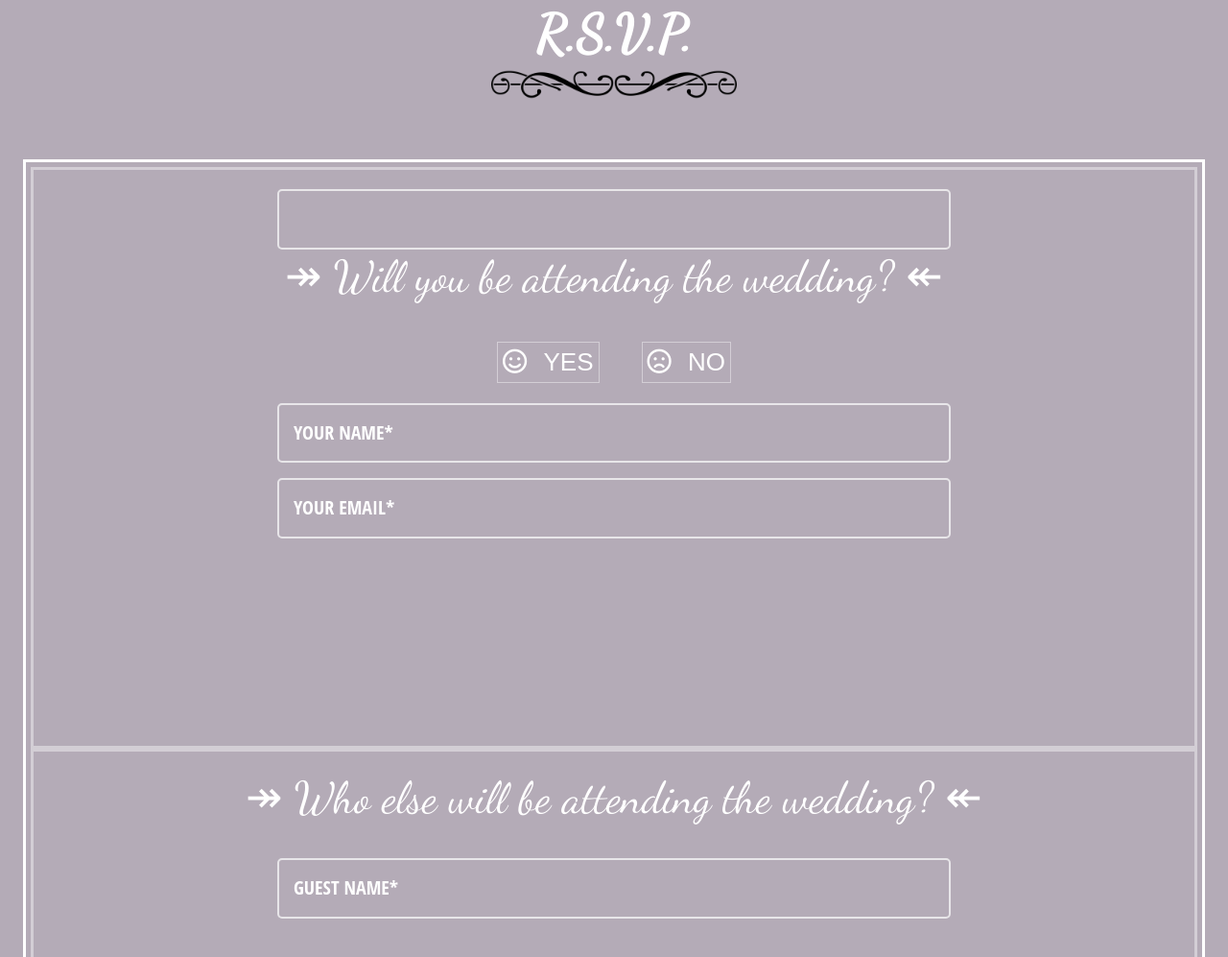
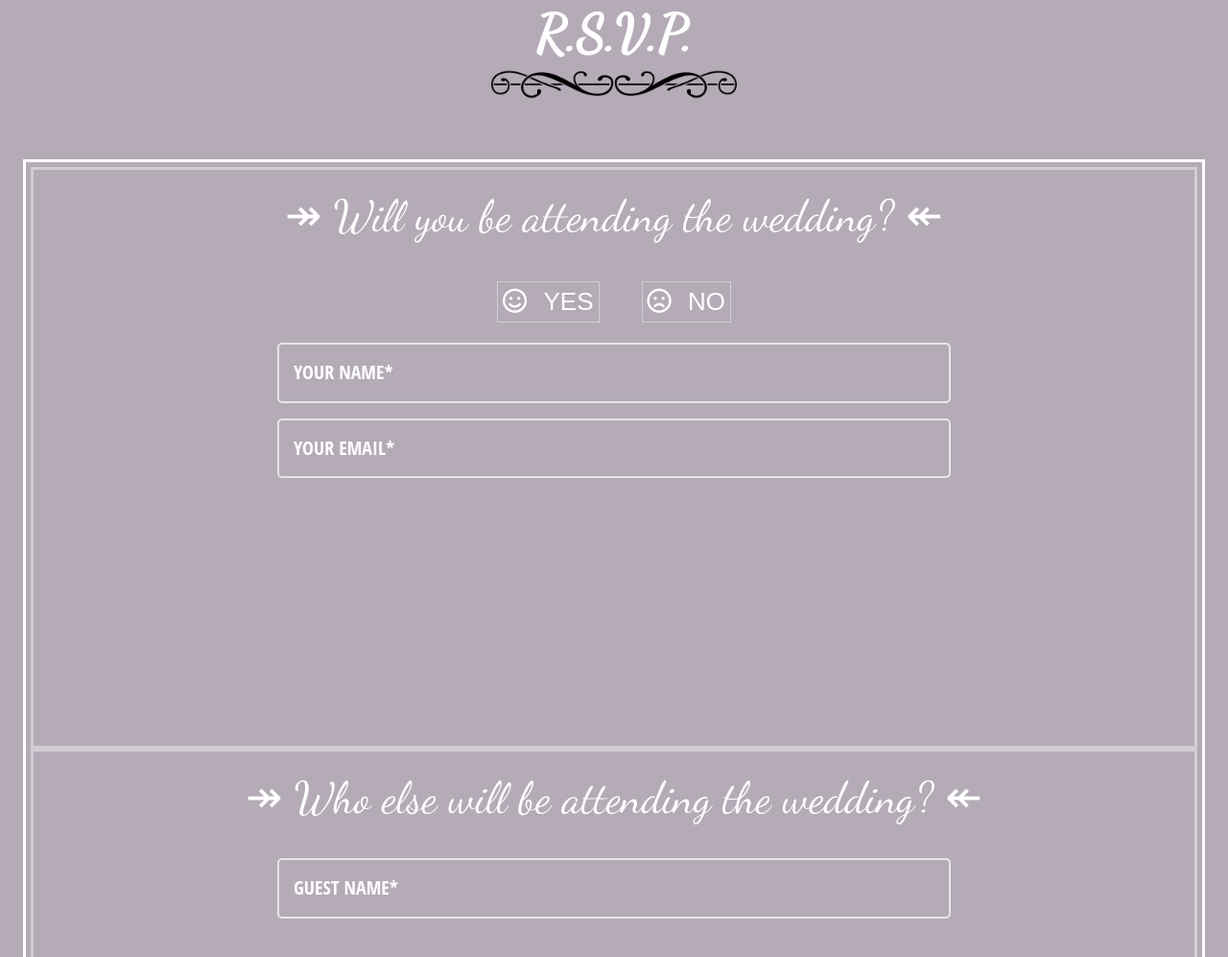
Before and after one commit to daniel70125/Wedding, a plain HTML site: page index.html in a window 1280 px wide. Shown: the part 4992-5989 px from the top of the page at 96% size. Drawn offline with nearby package versions, Linux system fonts and the light colour scheme.

```diff
--- a/index.css
+++ b/index.css
@@ -409,9 +409,6 @@
 #yes-attending, #no-attending {
   margin-left:10px;
 }
-#attendingWedding {
-  display: none;
-}
 #rsvp-box-1 button {
   background:transparent;
   border: 1px solid #d3ced5;
--- a/index.html
+++ b/index.html
@@ -123,7 +123,7 @@
             <div id='rsvp-box-outter'>
                 <form name="contact" method="POST" data-netlify="true">
                 <div id='rsvp-box-1'>
-                    <input name='Attending:' id='attendingWedding'/>
+                    <input style='display: none;' name='Attending:' id='attendingWedding'/>
                     <h1> Will you be attending the wedding? </h1>
                         <button type='button' name='Yes' >
                             <i class="far fa-smile"></i>
```
